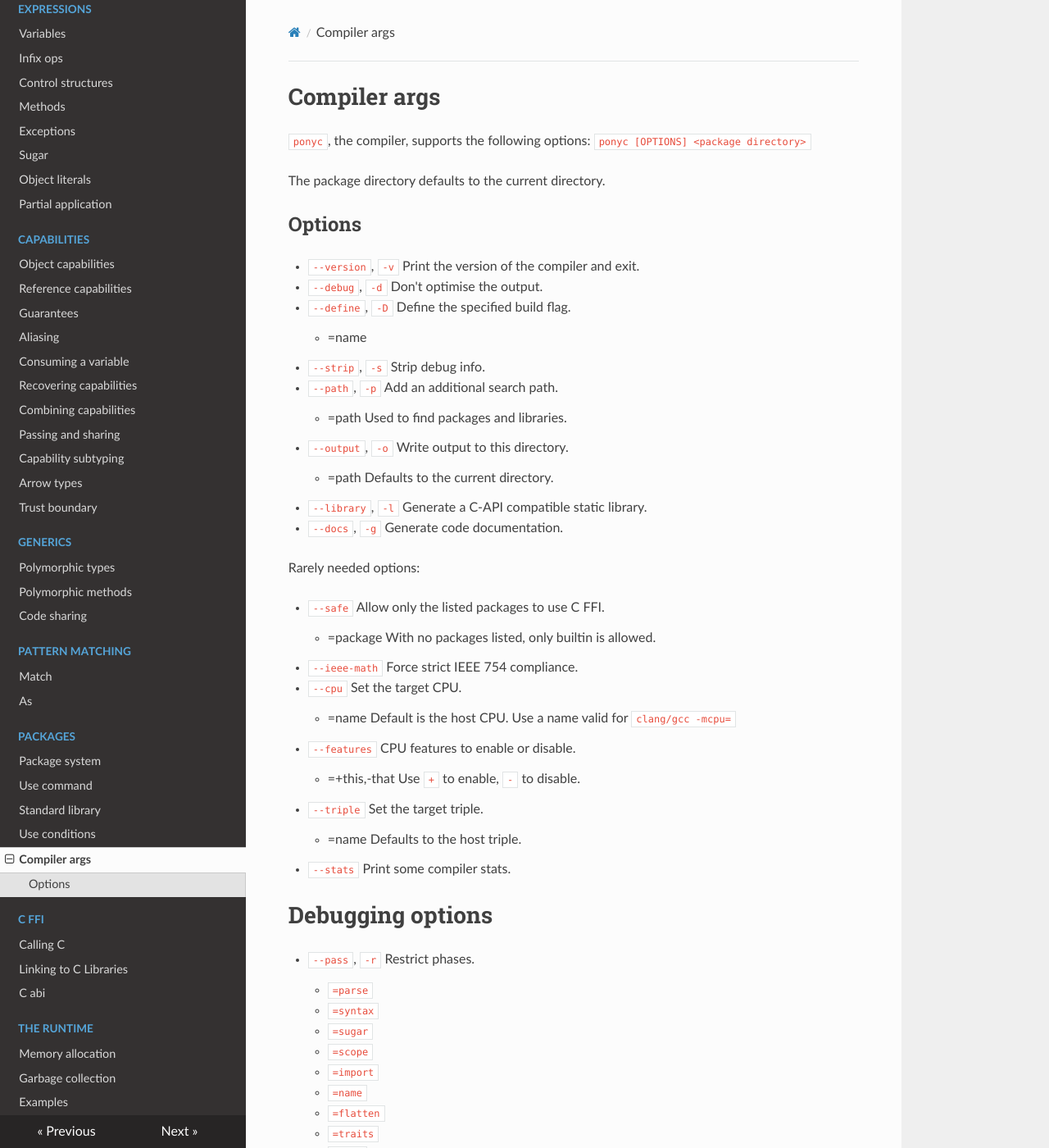
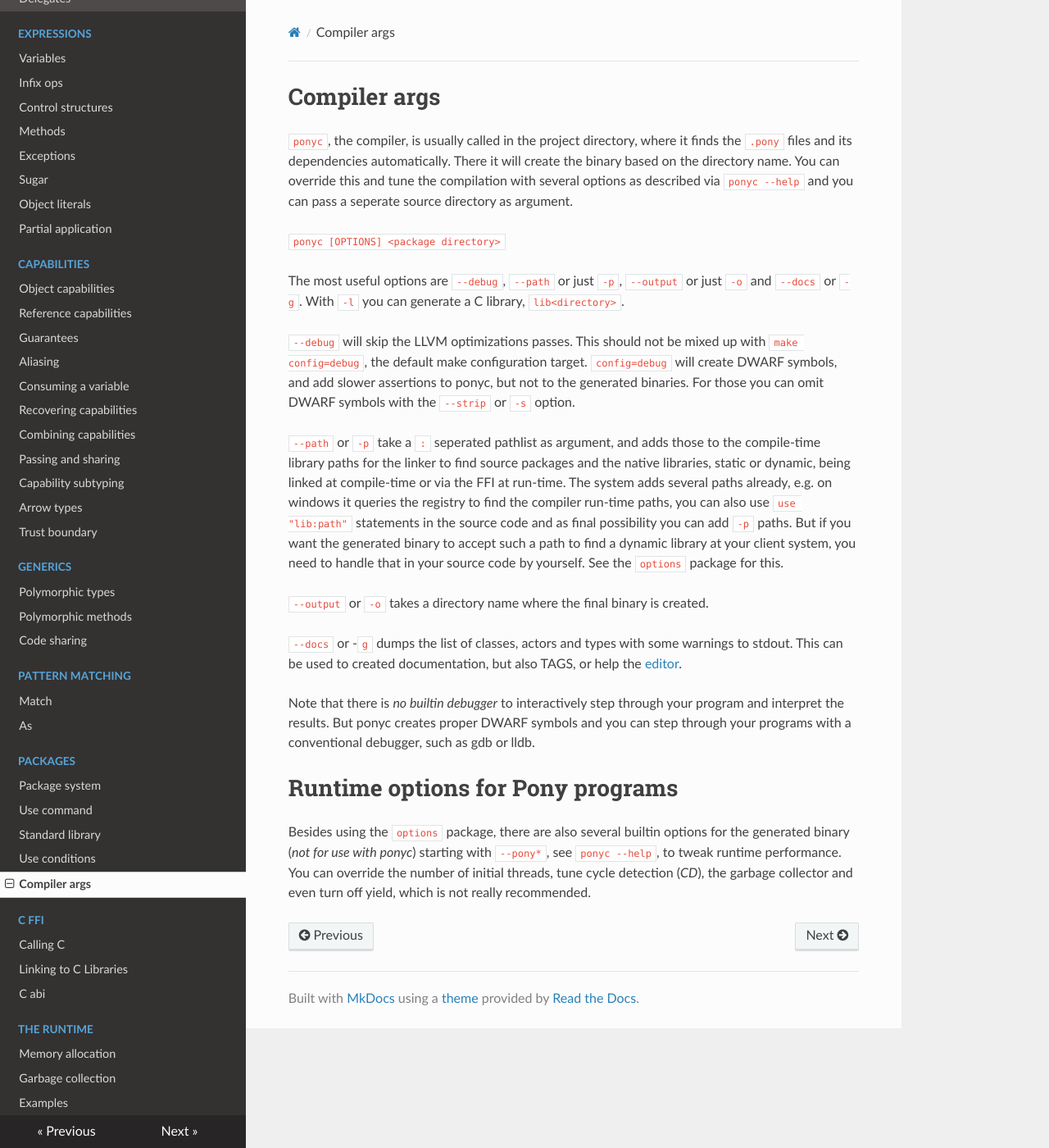
Before and after one commit to ponylang/pony-tutorial, an MkDocs documentation site: the page built from docs/compiler-clargs/clargs.md, in a window 1280 px wide and 1400 px high. Shown: the whole window at 82% size. Built offline with MkDocs 1.6.1, drawn with Linux system fonts in a browser that asks for light colours; nearby versions of some CDN libraries; old or Windows-style settings are respelled for this version of MkDocs; some of the changed text lies outside the part shown.

Commit message:
Improve clargs
not a mere listing

```diff
--- a/docs/compiler-clargs/clargs.md
+++ b/docs/compiler-clargs/clargs.md
@@ -1,80 +1,53 @@
 # Compiler args
 
-`ponyc`, the compiler, supports the following options:
-  `ponyc [OPTIONS] <package directory>`
+`ponyc`, the compiler, is usually called in the project directory,
+where it finds the `.pony` files and its dependencies
+automatically. There it will create the binary based on the directory
+name. You can override this and tune the compilation with several
+options as described via `ponyc --help` and you can pass a seperate
+source directory as argument.
 
-The package directory defaults to the current directory.
+   `ponyc [OPTIONS] <package directory>`
 
-## Options
+The most useful options are `--debug`, `--path` or just `-p`,
+`--output` or just `-o` and `--docs` or `-g`. With `-l` you can
+generate a C library, `lib<directory>`.
 
-*  `--version`, `-v`   Print the version of the compiler and exit.
-*  `--debug`, `-d`     Don't optimise the output.
-*  `--define`, `-D`    Define the specified build flag.
-    * =name
-*  `--strip`, `-s`     Strip debug info.
-*  `--path`, `-p`      Add an additional search path.
-    *  =path         Used to find packages and libraries.
-*  `--output`, `-o`    Write output to this directory.
-    *  =path         Defaults to the current directory.
-*  `--library`, `-l`   Generate a C-API compatible static library.
-*  `--docs`, `-g`      Generate code documentation.
+`--debug` will skip the LLVM optimizations passes. This should not be
+mixed up with `make config=debug`, the default make configuration
+target. `config=debug` will create DWARF symbols, and add slower
+assertions to ponyc, but not to the generated binaries. For those you
+can omit DWARF symbols with the `--strip` or `-s` option.
 
-Rarely needed options:
+`--path` or `-p` take a `:` seperated pathlist as argument, and adds
+those to the compile-time library paths for the linker to find source
+packages and the native libraries, static or dynamic, being linked at
+compile-time or via the FFI at run-time. The system adds several paths
+already, e.g. on windows it queries the registry to find the compiler
+run-time paths, you can also use `use "lib:path"` statements in the
+source code and as final possibility you can add `-p` paths. But if
+you want the generated binary to accept such a path to find a dynamic
+library at your client system, you need to handle that in your source
+code by yourself. See the `options` package for this.
 
-*  `--safe`        Allow only the listed packages to use C FFI.
-    *  =package      With no packages listed, only builtin is allowed.
-*  `--ieee-math`   Force strict IEEE 754 compliance.
-*  `--cpu`         Set the target CPU.
-    * =name         Default is the host CPU. Use a name valid for `clang/gcc -mcpu=`
-*  `--features`    CPU features to enable or disable.
-    *  =+this,-that  Use `+` to enable, `-` to disable.
-*  `--triple`      Set the target triple.
-    *  =name         Defaults to the host triple.
-*  `--stats`       Print some compiler stats.
+`--output` or `-o` takes a directory name where the final binary is
+created.
 
-# Debugging options
+`--docs` or -`g` dumps the list of classes, actors and types with some
+warnings to stdout. This can be used to created documentation, but also
+TAGS, or help the [editor](../getting-started/what-you-need-to-start).
 
-* `--pass`, `-r`      Restrict phases.
-    *  `=parse`
-    *  `=syntax`
-    *  `=sugar`
-    *  `=scope`
-    *  `=import`
-    *  `=name`
-    *  `=flatten`
-    *  `=traits`
-    *  `=docs`
-    *  `=expr`
-    *  `=final`
-    *  `=ir`           Output LLVM IR.
-    *  `=bitcode`      Output LLVM bitcode.
-    *  `=asm`          Output assembly.
-    *  `=obj`          Output an object file.
-    *  `=all`          The default: generate an executable.
-*  `--ast`, `-a`       Output an abstract syntax tree for the whole program.
-*  `--astpackage`    Output an abstract syntax tree for the main package.
-*  `--trace`, `-t`     Enable parse trace.
-*  `--width`, `-w`     Width to target when printing the AST.
-    * =columns      Defaults to the terminal width.
-*  `--immerr`        Report errors immediately rather than deferring.
-*  `--verify`        Verify LLVM IR.
-*  `--files`         Print source file names as each is processed.
-*  `--bnf`           Print out the Pony grammar as human readable BNF.
-*  `--antlr`         Print out the Pony grammar as an ANTLR file.
+Note that there is _no builtin debugger_ to interactively step through
+your program and interpret the results. But ponyc creates proper DWARF
+symbols and you can step through your programs with a conventional
+debugger, such as gdb or lldb.
 
-# Runtime options for Pony programs (not for use with ponyc)
 
-* `--ponythreads=N`   Use N scheduler threads. Defaults to the number of
-                  cores (not hyperthreads) available.
-* `--ponycdmin=N`     Defer cycle detection until 2^N actors have blocked.
-                  Defaults to 2^4.
-*  `--ponycdmax=N`     Always cycle detect when 2^N actors have blocked.
-                  Defaults to 2^18.
-* `--ponycdconf=N`    Send cycle detection CNF messages in groups of 2^N.
-                  Defaults to 2^6.
-* `--ponygcinitial=N` Defer garbage collection until an actor is using at
-                  least 2^N bytes. Defaults to 2^14.
-* `--ponygcfactor=N`  After GC, an actor will next be GC'd at a heap memory
-                  usage N times its current value. This is a floating
-                  point value. Defaults to 2.0.
-* `--ponynoyield`   Do not yield the CPU when no work is available.
+# Runtime options for Pony programs
+
+Besides using the `options` package, there are also several builtin
+options for the generated binary (_not for use with ponyc_) starting
+with `--pony*`, see `ponyc --help`, to tweak runtime performance. You
+can override the number of initial threads, tune cycle detection
+(_CD_), the garbage collector and even turn off yield, which is not
+really recommended.
```
Also changed, not shown: docs/packages/platform.md (+1 -1 lines).
